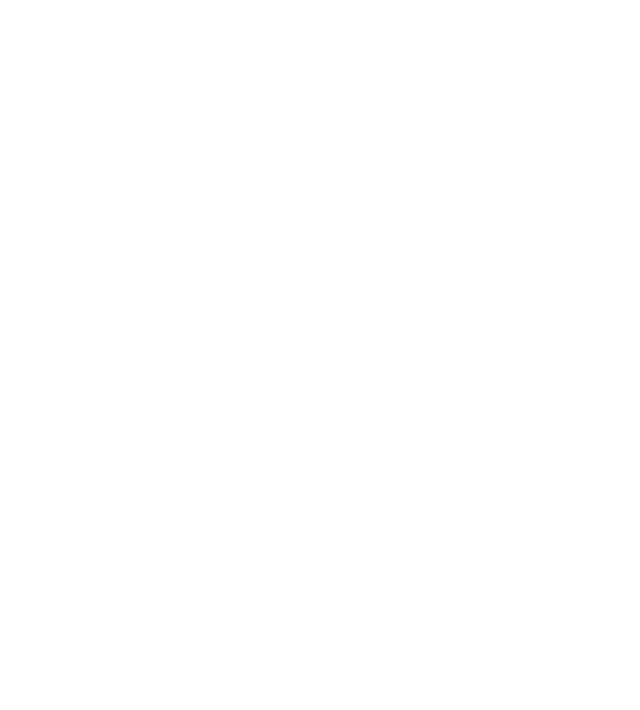
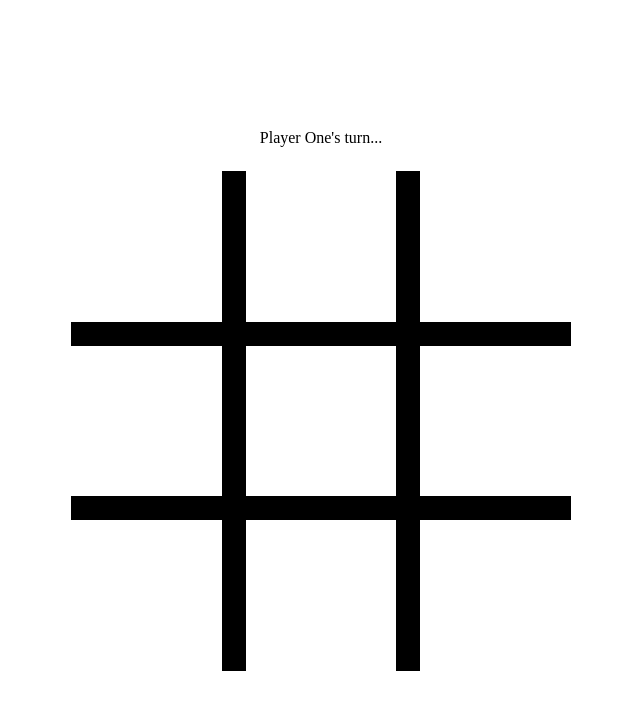
Before and after one commit to aduong3/odin_tictactoe, a plain HTML site: page index.html in a window 1280 px wide. Shown: the whole page, without its empty margins (319-959 px from the left). Drawn offline with Linux system fonts and the light colour scheme.

Commit message:
ScreenController() added. Need to be able to display who wins after game is finished.
Currently, the game will play as usual. However, the turn tracker (.playerTurn) does not change to who has won.

```diff
--- a/index.html
+++ b/index.html
@@ -7,6 +7,8 @@
     <link rel="stylesheet" href="./styles.css" />
   </head>
   <body>
+    <div class="playerTurn"></div>
+    <div class="board"></div>
     <script src="./script.js"></script>
   </body>
 </html>
--- a/script.js
+++ b/script.js
@@ -116,12 +116,14 @@ function GameController(
   const isGameOver = () => {
     const status = checkStatus();
     //console.log(status);
+    if (!gameOver) {
       if (status === "win") {
         console.log(`${getActivePlayer().name} has won!`);
         gameOver = true;
       } else if (status === "tie") {
         console.log("Tie Game!");
         gameOver = true;
+      }
     }
     return gameOver;
   };
@@ -168,7 +170,51 @@ function GameController(
   return {
     playRound,
     reset,
+    getActivePlayer,
+    getBoard: board.getBoard,
+    isGameOver,
   };
 }
 
+function ScreenController() {
   const game = GameController();
+  const playerTurnDiv = document.querySelector(".playerTurn");
+  const boardDiv = document.querySelector(".board");
+
+  const updateScreen = () => {
+    boardDiv.textContent = "";
+
+    const board = game.getBoard();
+    const activePlayer = game.getActivePlayer();
+
+    if (game.isGameOver().status == "win") {
+      playerTurnDiv.textContent = `${getActivePlayer().name} has won!`;
+    } else if (game.isGameOver().status == "tie") {
+      playerTurnDiv.textContent = `Tie Game!`;
+    } else {
+      playerTurnDiv.textContent = `${activePlayer.name}'s turn...`;
+    }
+
+    board.forEach((row, i) => {
+      row.forEach((cell, j) => {
+        const cellButton = document.createElement("button");
+        cellButton.classList.add("cell");
+        cellButton.dataset.row = i;
+        cellButton.dataset.column = j;
+        cellButton.textContent = cell.getValue();
+        boardDiv.appendChild(cellButton);
+      });
+    });
+  };
+
+  function clickHandlerBoard(e) {
+    const selectedRow = e.target.dataset.row;
+    const selectedColumn = e.target.dataset.column;
+    game.playRound(selectedRow, selectedColumn);
+    updateScreen();
+  }
+  boardDiv.addEventListener("click", clickHandlerBoard);
+  updateScreen();
+}
+
+ScreenController();
--- a/styles.css
+++ b/styles.css
@@ -6,4 +6,28 @@
 
 body {
   min-height: 100vh;
+  display: flex;
+  flex-direction: column;
+  gap: 24px;
+  justify-content: center;
+  align-items: center;
 }
+
+.board{
+  display: grid;
+  height: 500px;
+  width: 500px;
+  grid-template-columns: repeat(3,1fr);
+  grid-template-rows: repeat(3,1fr);
+  justify-content: center;
+  gap: 24px;
+  background-color: black;
+
+}
+
+.cell{
+  border: none;
+  font-size: 4rem;
+  background-color: #fff;
+  cursor: pointer;
+}
```
Lines whose indentation alone changed are shown as unchanged.
